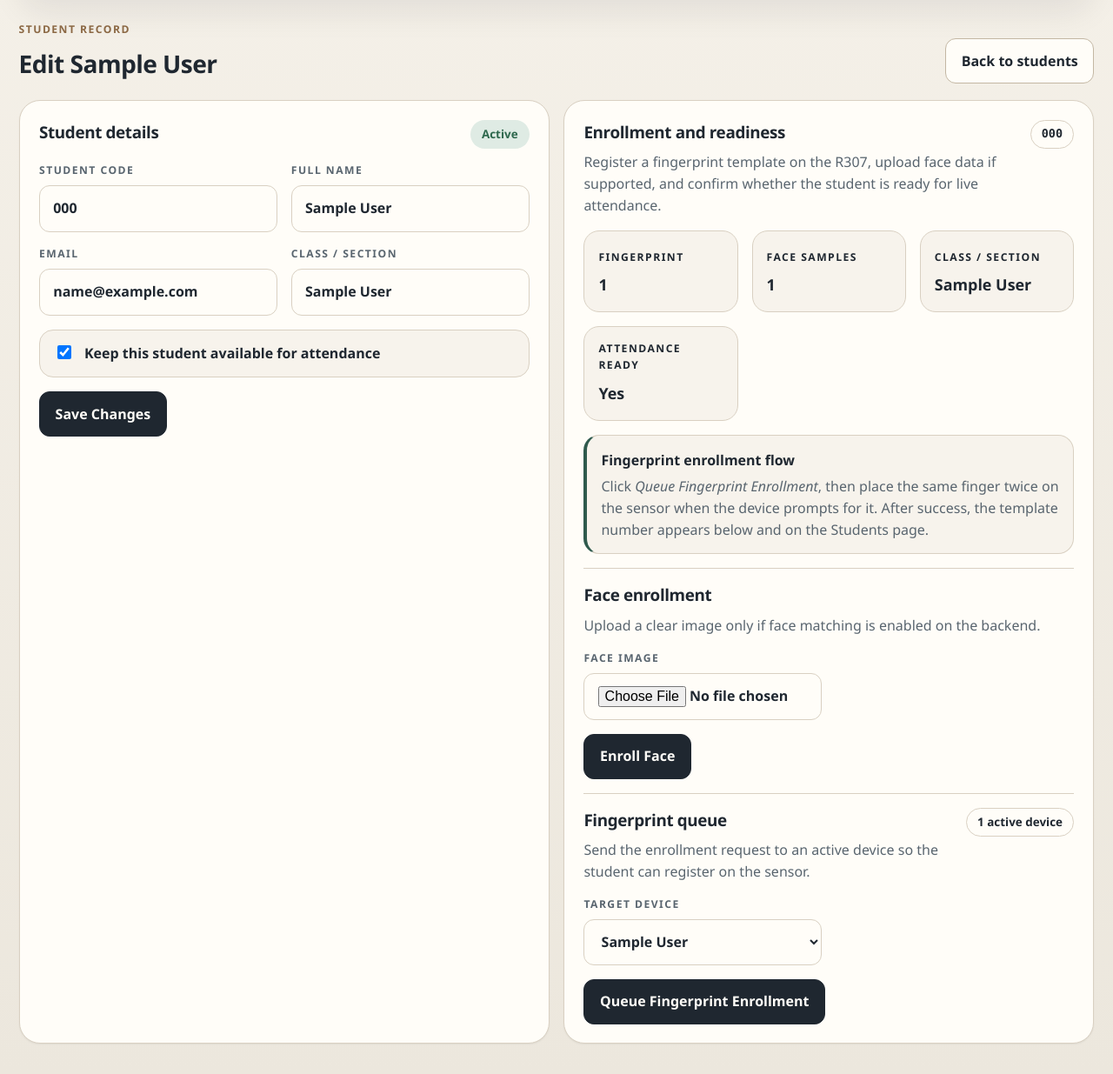
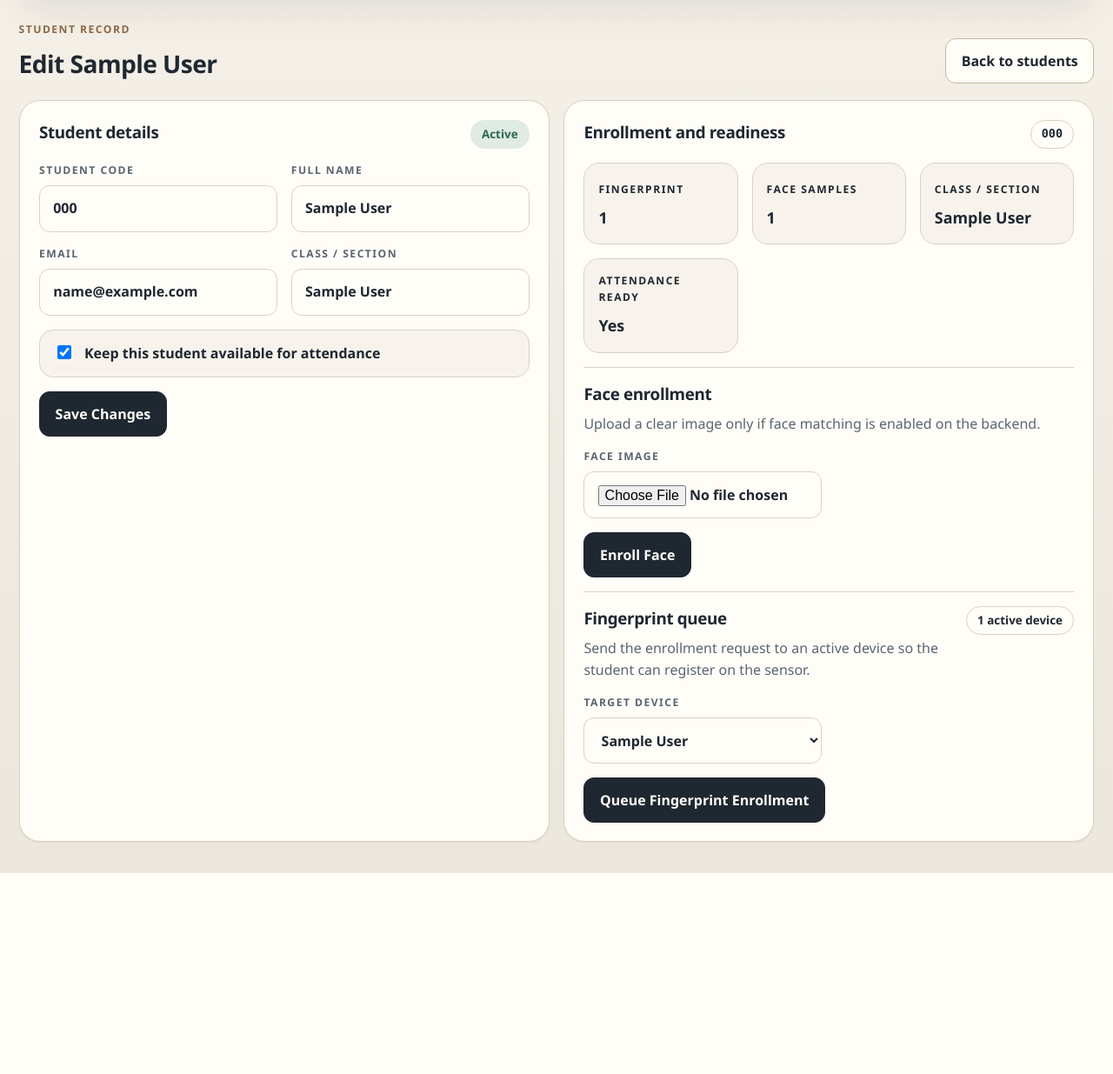
Before and after one commit to bva0308/attendance-system, a Flask app: page /students/1 in a window 1280 px wide. Shown: the part 177-1412 px from the top of the page at 87% size. After the commit the page ends 1181 px from the top, so only its background shows below. Run offline with Flask 3, Linux system fonts and the light colour scheme; the visitor is signed in with stand-in values (Sample User, id 1); tables that the repository leaves empty hold one stand-in row (values such as "Sample post").

Commit message:
Remove enrollment card-subtitle and fingerprint info panel from student form

```diff
--- a/web/templates/student_form.html
+++ b/web/templates/student_form.html
@@ -54,7 +54,6 @@
     <div class="card-header">
       <div>
         <h3 class="card-title">Enrollment and readiness</h3>
-        <p class="card-subtitle">Register a fingerprint template on the R307, upload face data if supported, and confirm whether the student is ready for live attendance.</p>
       </div>
       <span class="status-pill status-pill-outline mono">{{ student.student_code }}</span>
     </div>
@@ -78,12 +77,8 @@
       </div>
     </section>
 
-    <section class="info-panel panel-section">
-      <strong>Fingerprint enrollment flow</strong>
-      <p>Click <em>Queue Fingerprint Enrollment</em>, then place the same finger twice on the sensor when the device prompts for it. After success, the template number appears below and on the Students page.</p>
-    </section>
 
-    {% if not face_provider_available %}
+{% if not face_provider_available %}
     <p class="warning-banner">Face enrollment is unavailable until the backend has the <code>face_recognition</code> dependency installed.</p>
     {% endif %}
 
```
